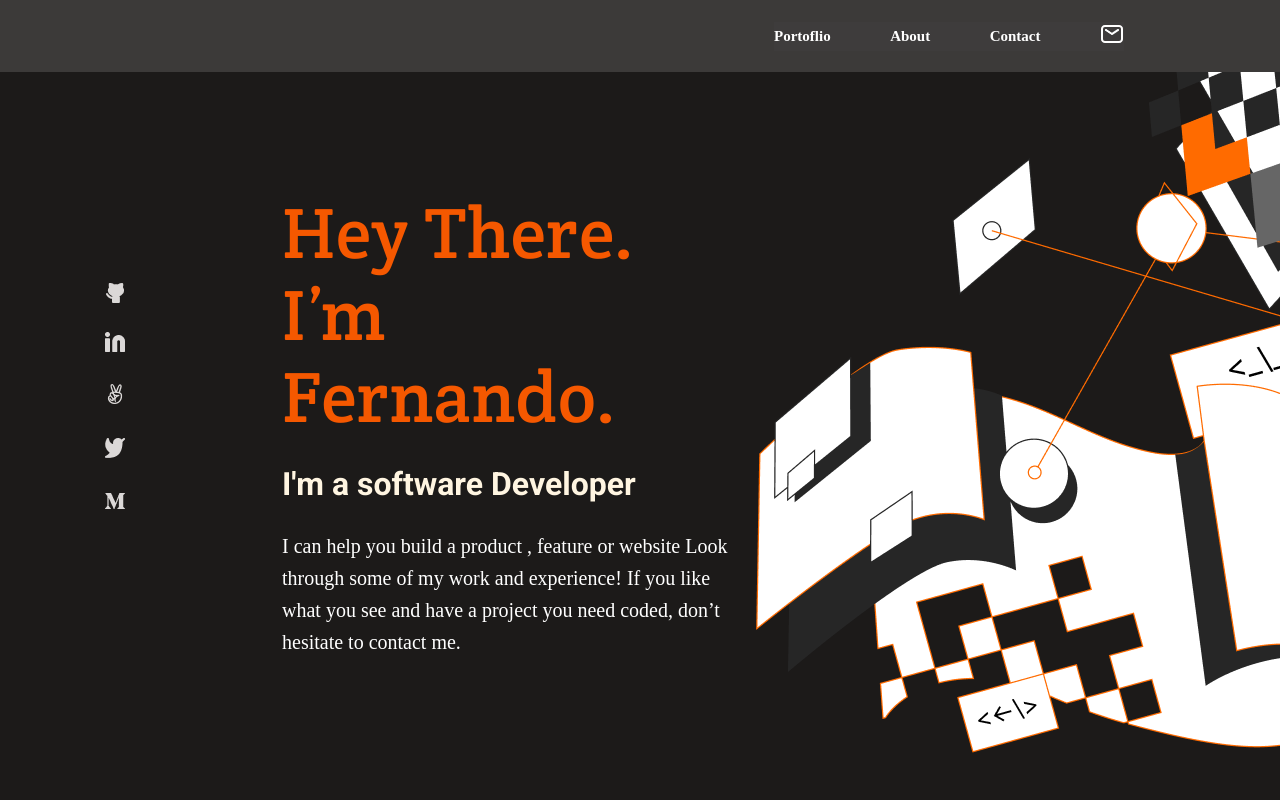
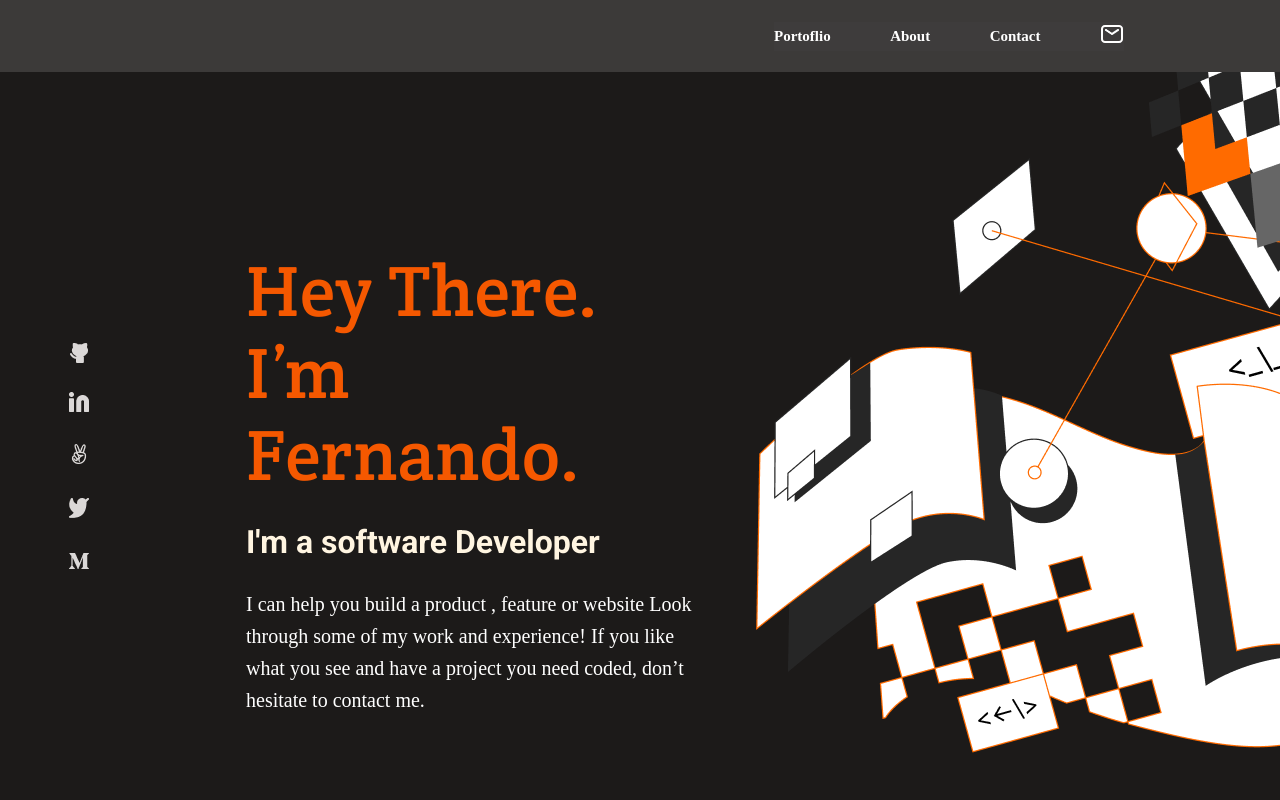
Before and after one commit to Fernando426/Portfolio-mobile-website, a website: page index.html in a window 1280 px wide. Shown: the top 800 px of the page. Drawn offline with Linux system fonts and the light colour scheme.

Commit message:
update css code dectop vertion

```diff
--- a/style.css
+++ b/style.css
@@ -726,7 +726,7 @@ a {
   }
 
   .headline-content h1 {
-    margin-top: 192px;
+    margin-top: 250px;
     color: #f55800;
     width: 100%;
     font-family: 'Crete Round', serif;
@@ -762,8 +762,8 @@ a {
 
   .links-logos {
     height: 260px;
-    margin-top: 270px;
-    margin-left: 36px;
+    margin-top: 330px;
+    margin-left: 0;
     margin-right: 88px;
     display: flex;
     flex-direction: column;
```
